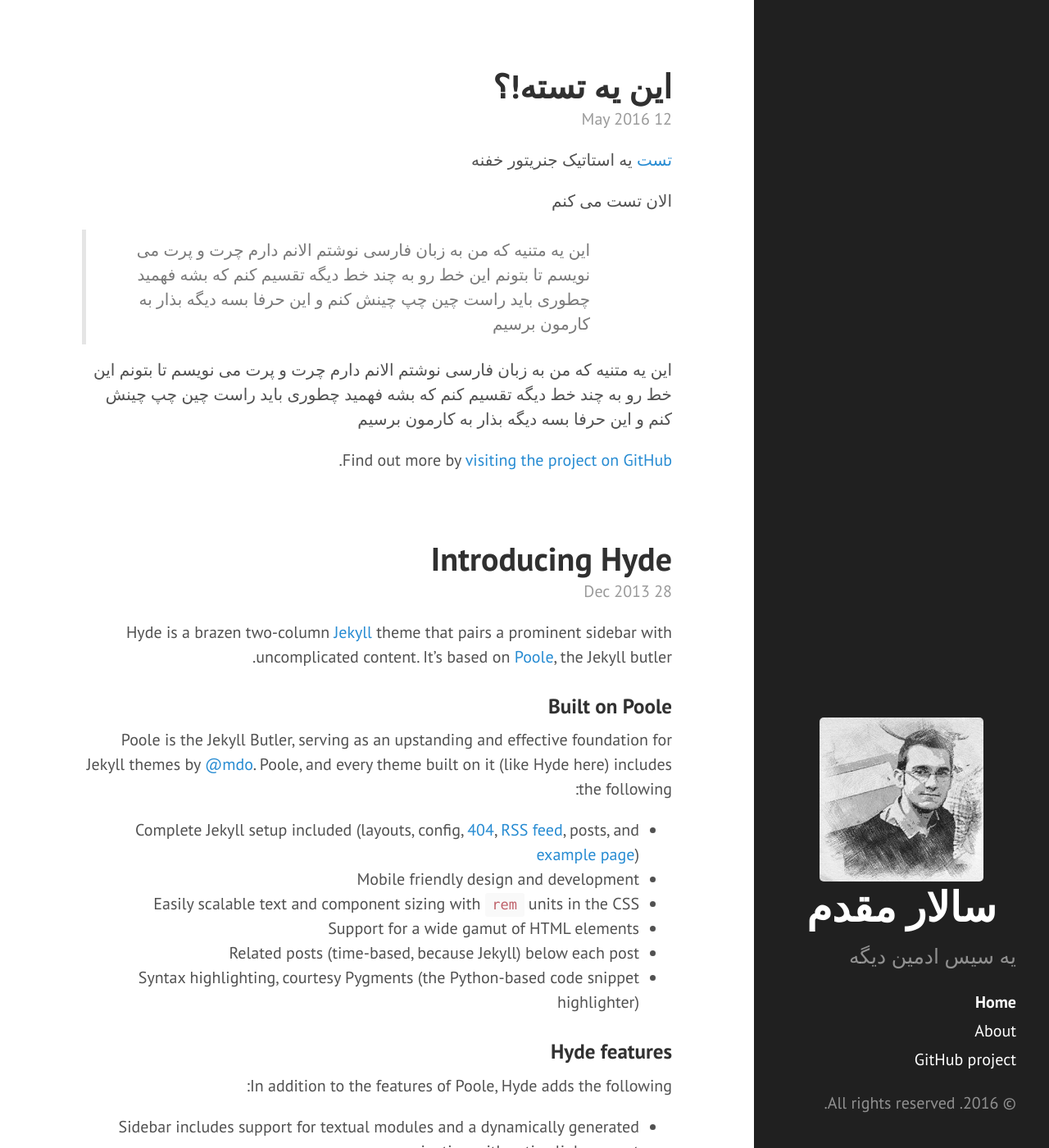
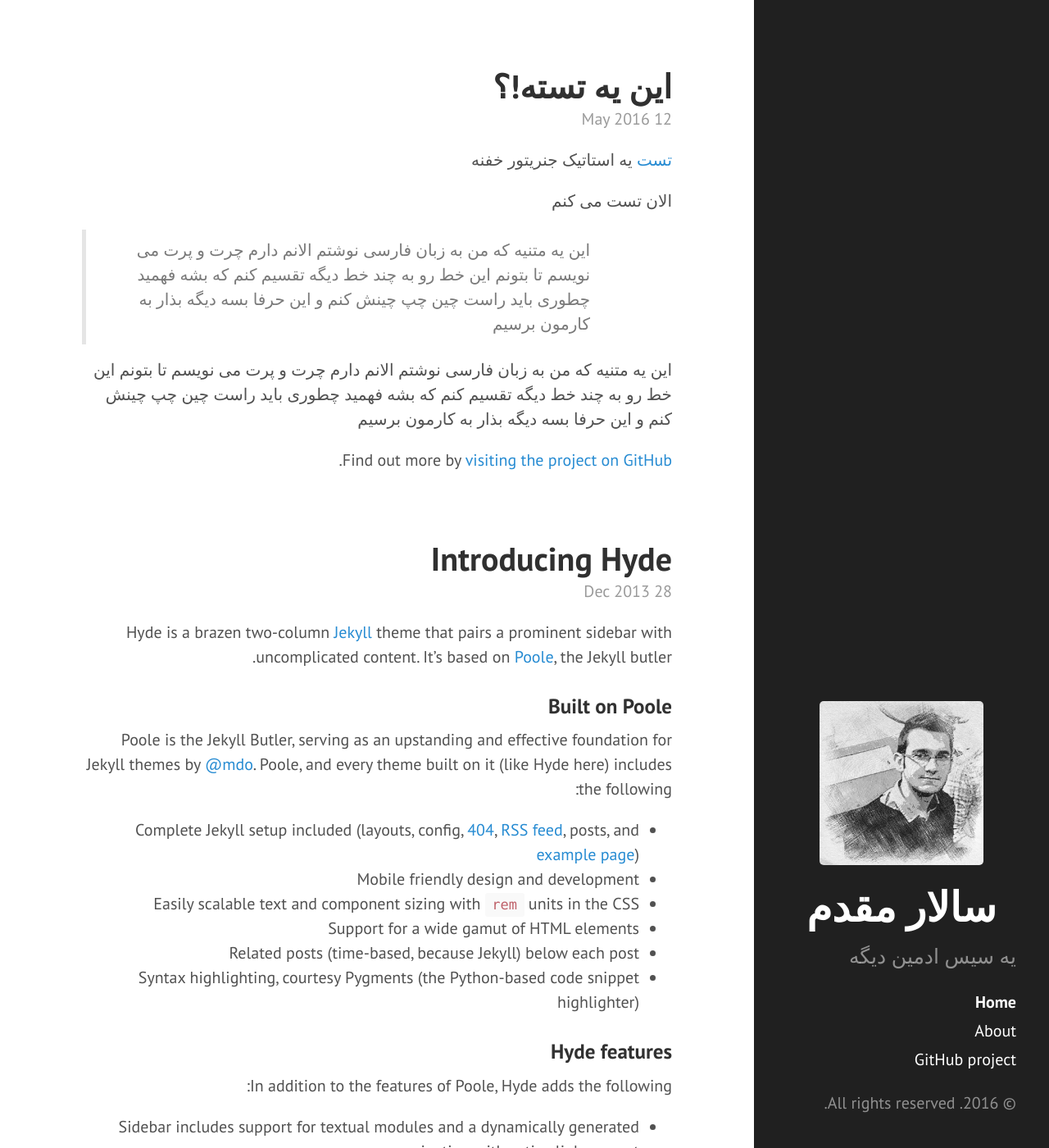
Before and after one commit to salarmgh/salarmgh.github.io, a Jekyll site: the page built from index.html, in a window 1280 px wide and 1400 px high. Shown: the whole window at 82% size. Built offline with Jekyll 4.4.1, drawn with Linux system fonts in a browser that asks for light colours; some web fonts are replaced; Markdown is read by kramdown in place of the engine named in the settings; the list of posts is cut into pages by our own code.

Commit message:
Fix sidebar logo

```diff
--- a/public/css/hyde.css
+++ b/public/css/hyde.css
@@ -84,9 +84,11 @@ html {
 }
 
 .sidebar-about img {
+	position: relative;
+	top: -1rem;
 	width: 200px;
 	height: 200px;
-	margin: auto;
+	margin: 0 auto;
 }
 
 /* Sidebar nav */
```
